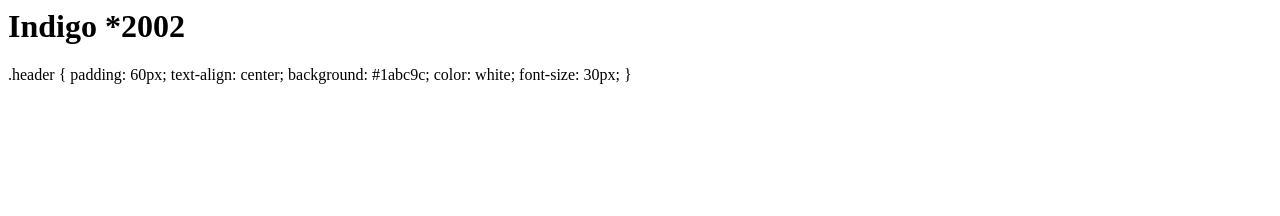
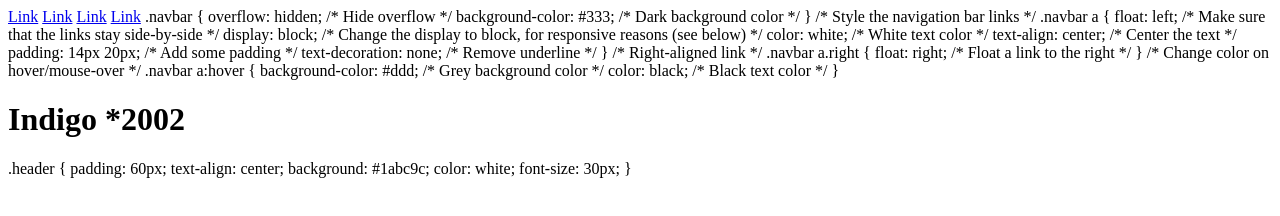
Before and after one commit to JordynMar/practice, a plain HTML site: page index.html in a window 1280 px wide. Drawn offline with Linux system fonts and the light colour scheme.

Commit message:
Update index.html

```diff
--- a/index.html
+++ b/index.html
@@ -1,3 +1,34 @@
+<div class="navbar">
+  <a href="#">Link</a>
+  <a href="#">Link</a>
+  <a href="#">Link</a>
+  <a href="#" class="right">Link</a>
+.navbar {
+  overflow: hidden; /* Hide overflow */
+  background-color: #333; /* Dark background color */
+}
+
+/* Style the navigation bar links */
+.navbar a {
+  float: left; /* Make sure that the links stay side-by-side */
+  display: block; /* Change the display to block, for responsive reasons (see below) */
+  color: white; /* White text color */
+  text-align: center; /* Center the text */
+  padding: 14px 20px; /* Add some padding */
+  text-decoration: none; /* Remove underline */
+}
+
+/* Right-aligned link */
+.navbar a.right {
+  float: right; /* Float a link to the right */
+}
+
+/* Change color on hover/mouse-over */
+.navbar a:hover {
+  background-color: #ddd; /* Grey background color */
+  color: black; /* Black text color */
+}
+</div>
 <div class="header">
   <h1>Indigo *2002</h1>
   <p></p>
```
